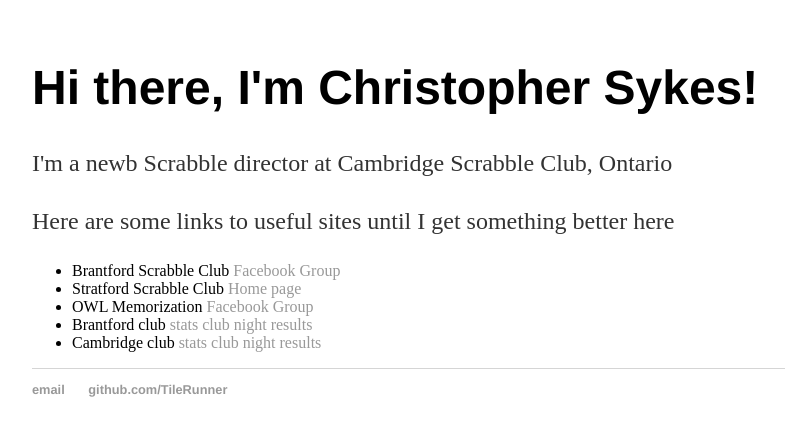
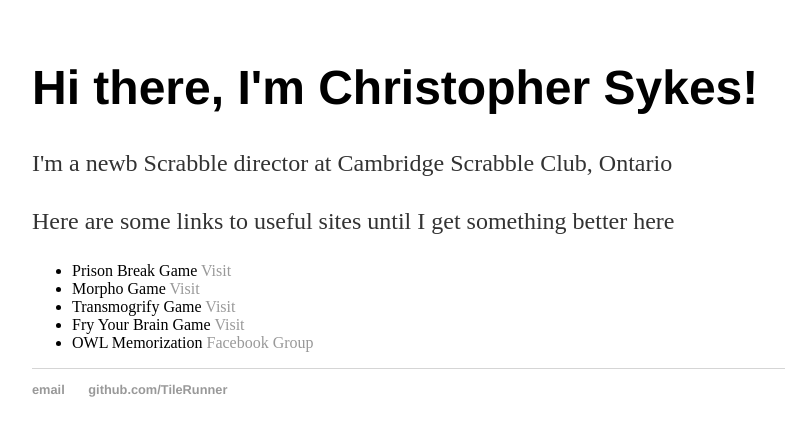
Before and after one commit to TileRunner/tilerunner.github.io, a Jekyll site: the page built from index.html, in a window 1280 px wide. Shown: the top 436 px of the page, without its empty margins (160-945 px from the left). Built offline with Jekyll 4.4.1, drawn with Linux system fonts in a browser that asks for light colours.

Commit message:
Update index.html
Add links to my games

```diff
--- a/index.html
+++ b/index.html
@@ -7,10 +7,10 @@
 	<p>I'm a newb Scrabble director at Cambridge Scrabble Club, Ontario</p>
 	<p>Here are some links to useful sites until I get something better here</p>
 	<ul>
-		<li>Brantford Scrabble Club <a href="https://www.facebook.com/groups/114474462591849/">Facebook Group</a></li>
-		<li>Stratford Scrabble Club <a href="http://emandem.ca/stratfordscrabble/">Home page</a></li>
+		<li>Prison Break Game <a href="https://tilerunner.github.io/prison-break/">Visit</a></li>
+		<li>Morpho Game <a href="https://tilerunner.github.io/morpho/">Visit</a></li>
+		<li>Transmogrify Game <a href="https://tilerunner.github.io/transmogrify/">Visit</a></li>
+		<li>Fry Your Brain Game <a href="https://tilerunner.github.io/binary-for-ryu/">Visit</a></li>
 		<li>OWL Memorization <a href="https://www.facebook.com/groups/735320253202003/">Facebook Group</a></li>
-		<li>Brantford club <a href="BrantfordClubStats.html">stats</a> <a href="BrantfordClubNightResults.html">club night results</a></li>
-		<li>Cambridge club <a href="CambridgeClubStats.html">stats</a> <a href="CambridgeClubNightResults.html">club night results</a></li>
 	</ul>
 </div><!-- /.blurb -->
```
